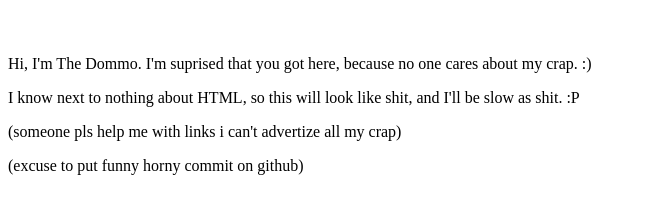
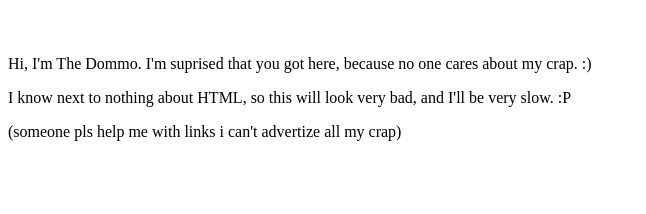
Before and after one commit to The-Dommo/the-dommo.github.io, a plain HTML site: page index.html in a window 1280 px wide. Shown: the part 110-324 px from the top of the page, without its empty margins (0-646 px from the left). Drawn offline with Linux system fonts and the light colour scheme.

Commit message:
jesus christ what am i doing with my life sunday

```diff
--- a/index.html
+++ b/index.html
@@ -7,8 +7,7 @@
     <h2>(or Dommo's heck if you prefer)</h2>
     <marquee>NEWS: Sonic Frontiers Update 3 BABYYYYYYYYYYYYYYY</marquee>
     <p>Hi, I'm The Dommo. I'm suprised that you got here, because no one cares about my crap. :)</p>
-    <p>I know next to nothing about HTML, so this will look like shit, and I'll be slow as shit. :P</p>
+    <p>I know next to nothing about HTML, so this will look very bad, and I'll be very slow. :P</p>
     <p>(someone pls help me with links i can't advertize all my crap)</p>
-    <p>(excuse to put funny horny commit on github)</p>
      </body>
 </html>
```
